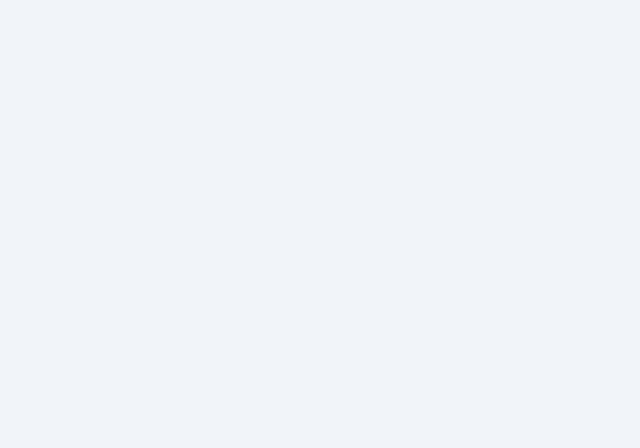
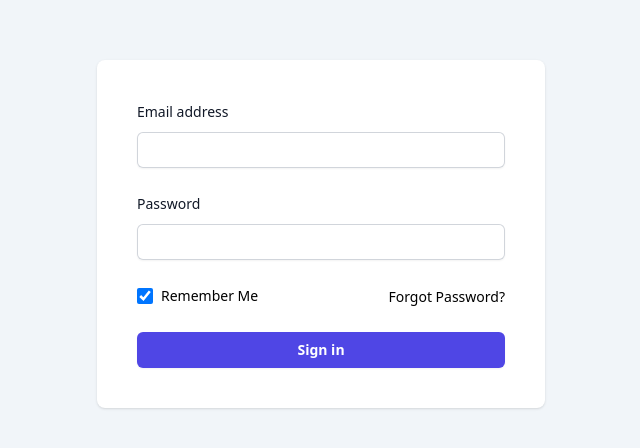
Before and after one commit to Mr-Zer0/bpla-admin, a Vue app: page /login in a window 1280 px wide. Before the commit this address had no page. Shown: the part 166-614 px from the top of the page, without its empty margins (319-959 px from the left). Built offline with nearby package versions, Linux system fonts and the light colour scheme.

Commit message:
Feat : Initialize login form with UI design

```diff
--- a/src/router/index.ts
+++ b/src/router/index.ts
@@ -1,5 +1,6 @@
 import { createRouter, createWebHistory } from 'vue-router'
 import HomeView from '../views/HomeView.vue'
+import LoginView from '@/views/LoginView.vue'
 
 const router = createRouter({
   history: createWebHistory(import.meta.env.BASE_URL),
@@ -16,6 +17,11 @@ const router = createRouter({
       // this generates a separate chunk (About.[hash].js) for this route
       // which is lazy-loaded when the route is visited.
       component: () => import('../views/AboutView.vue')
+    },
+    {
+      path: '/login',
+      name: 'login',
+      component: LoginView
     }
   ]
 })
--- /dev/null
+++ b/src/views/LoginView.vue
@@ -0,0 +1,84 @@
+<template>
+  <main class="flex items-center justify-center min-h-screen">
+    <form
+      @submit.prevent="login"
+      class="w-full md:w-1/2 md:max-w-md mx-5 bg-white p-7 md:p-10 rounded-lg shadow space-y-6"
+    >
+    <div>
+        <label
+          for="email"
+          class="block text-sm font-medium leading-6 text-gray-900"
+        >
+          Email address
+        </label>
+        <div class="mt-2">
+          <input
+            v-model="email"
+            id="email"
+            name="email"
+            type="email"
+            autocomplete="email"
+            required
+            class="block w-full rounded-md border-0 py-1.5 px-2 text-gray-900 shadow-sm ring-1 ring-inset ring-gray-300 placeholder:text-gray-400 focus:ring-2 focus:ring-inset focus:ring-indigo-600 sm:text-sm sm:leading-6"
+          >
+        </div>
+      </div>
+
+      <div>
+        <label for="password" class="block text-sm font-medium leading-6 text-gray-900">
+          Password
+        </label>
+        <div class="mt-2">
+          <input
+            v-model="password"
+            id="password"
+            name="password"
+            type="password"
+            autocomplete="current-password"
+            required
+            class="block w-full rounded-md border-0 py-1.5 px-2 text-gray-900 shadow-sm ring-1 ring-inset ring-gray-300 placeholder:text-gray-400 focus:ring-2 focus:ring-inset focus:ring-indigo-600 sm:text-sm sm:leading-6"
+          >
+        </div>
+      </div>
+
+      <div class="flex justify-between">
+        <div class="flex items-center">
+          <input
+            type="checkbox"
+            name="remember"
+            id="remember"
+            class="w-4 h-4 rounded"
+            checked
+          >
+          <label for="remember" class="ml-2 text-sm">
+            Remember Me
+          </label>
+        </div>
+
+        <div>
+          <a class="text-sm font-medium" href="#">Forgot Password?</a>
+        </div>
+      </div>
+
+      <div>
+        <button
+          type="submit"
+          class="flex w-full justify-center rounded-md bg-indigo-600 px-3 py-1.5 text-sm font-semibold leading-6 text-white shadow-sm hover:bg-indigo-500 focus-visible:outline focus-visible:outline-2 focus-visible:outline-offset-2 focus-visible:outline-indigo-600"
+        >
+          Sign in
+        </button>
+      </div>
+    </form>
+  </main>
+</template>
+
+<script setup lang="ts">
+import { signIn } from '@/firebase/fireauth'
+
+let email = ''
+let password = ''
+
+async function login() {
+  await signIn(email, password)
+}
+</script>
```
